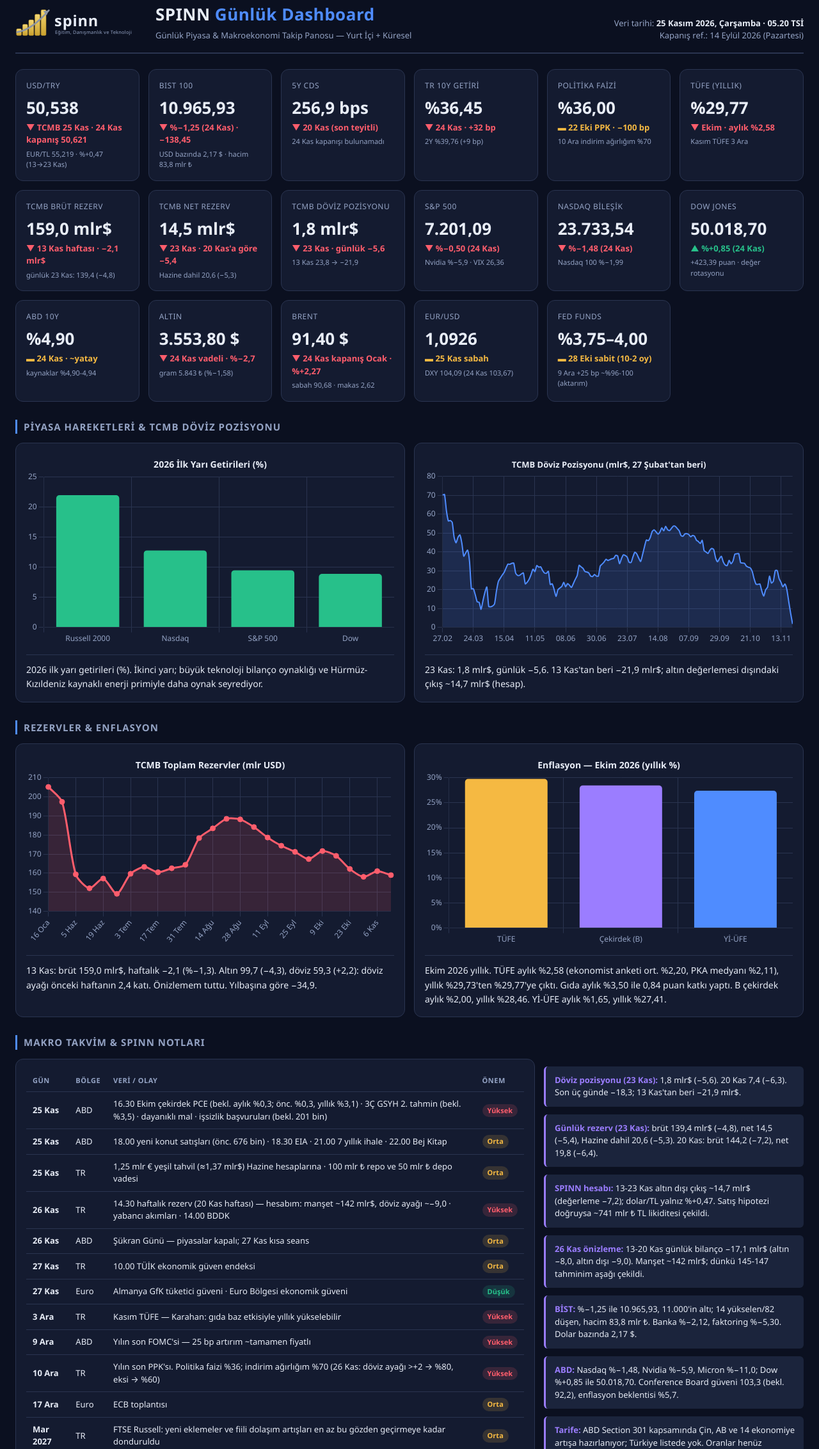
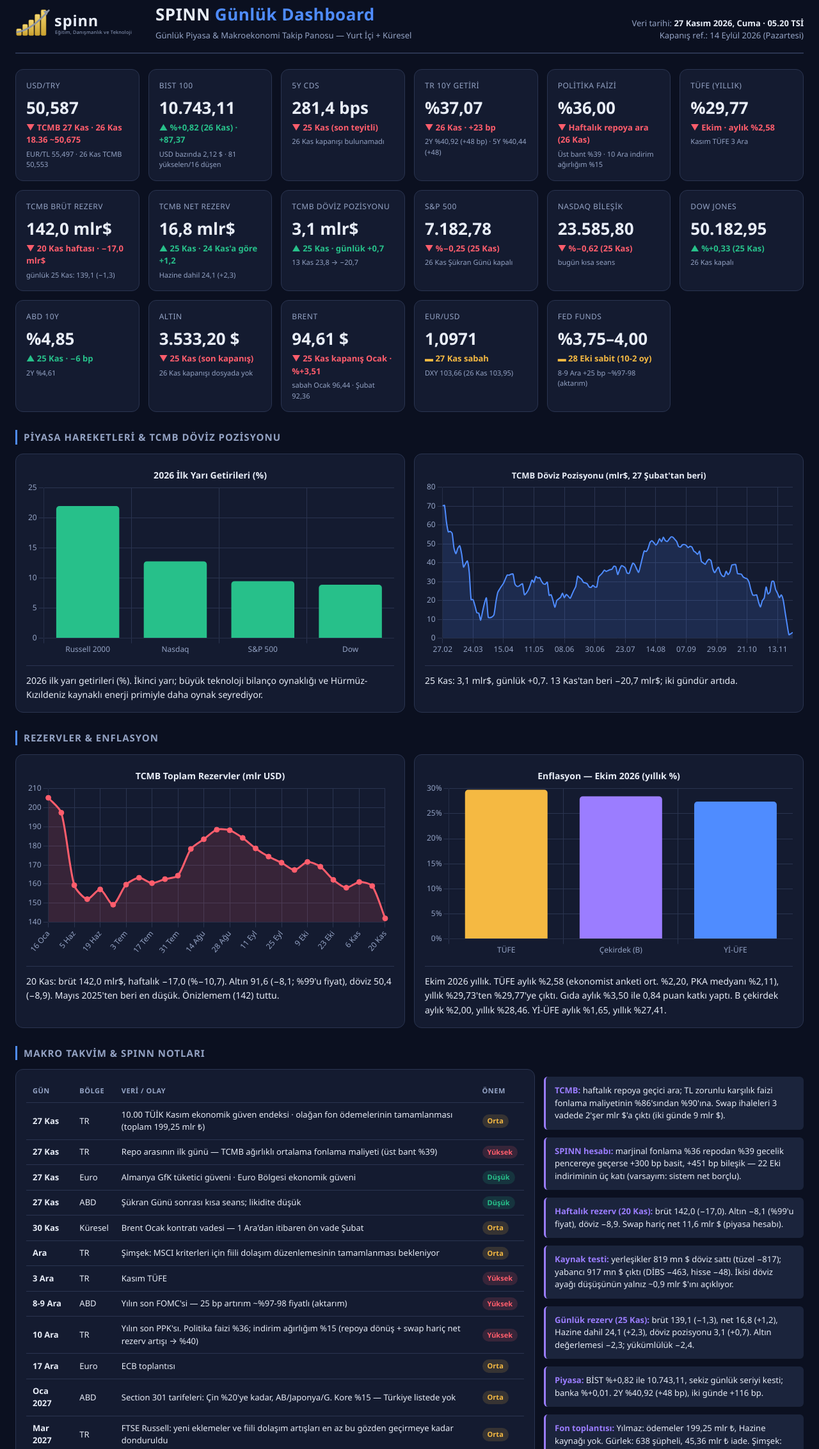
Before and after one commit to ozlemdericisengul/spinn-dashboard, a plain HTML site: page index.html in a window 1280 px wide. Shown: the part 21-2286 px from the top of the page at 64% size. Drawn offline with nearby package versions, Linux system fonts and the light colour scheme.

Commit message:
Add files via upload

```diff
--- a/index.html
+++ b/index.html
@@ -90,42 +90,42 @@
 <!-- ============================================================== -->
 <script>
 const DATA = {
-  "asof": "25 Kasım 2026, Çarşamba · 05.20 TSİ",
+  "asof": "27 Kasım 2026, Cuma · 05.20 TSİ",
   "kpis": [
     {
       "label": "USD/TRY",
-      "val": "50,538",
-      "chg": "TCMB 25 Kas · 24 Kas kapanış 50,621",
+      "val": "50,587",
+      "chg": "TCMB 27 Kas · 26 Kas 18.36 ~50,675",
       "dir": "down",
-      "meta": "EUR/TL 55,219 · %+0,47 (13→23 Kas)"
+      "meta": "EUR/TL 55,497 · 26 Kas TCMB 50,553"
     },
     {
       "label": "BIST 100",
-      "val": "10.965,93",
-      "chg": "%−1,25 (24 Kas) · −138,45",
-      "dir": "down",
-      "meta": "USD bazında 2,17 $ · hacim 83,8 mlr ₺"
+      "val": "10.743,11",
+      "chg": "%+0,82 (26 Kas) · +87,37",
+      "dir": "up",
+      "meta": "USD bazında 2,12 $ · 81 yükselen/16 düşen"
     },
     {
       "label": "5Y CDS",
-      "val": "256,9 bps",
-      "chg": "20 Kas (son teyitli)",
+      "val": "281,4 bps",
+      "chg": "25 Kas (son teyitli)",
       "dir": "down",
-      "meta": "24 Kas kapanışı bulunamadı"
+      "meta": "26 Kas kapanışı bulunamadı"
     },
     {
       "label": "TR 10Y getiri",
-      "val": "%36,45",
-      "chg": "24 Kas · +32 bp",
+      "val": "%37,07",
+      "chg": "26 Kas · +23 bp",
       "dir": "down",
-      "meta": "2Y %39,76 (+9 bp)"
+      "meta": "2Y %40,92 (+48 bp) · 5Y %40,44 (+48)"
     },
     {
       "label": "Politika Faizi",
       "val": "%36,00",
-      "chg": "22 Eki PPK · −100 bp",
-      "dir": "flat",
-      "meta": "10 Ara indirim ağırlığım %70"
+      "chg": "Haftalık repoya ara (26 Kas)",
+      "dir": "down",
+      "meta": "Üst bant %39 · 10 Ara indirim ağırlığım %15"
     },
     {
       "label": "TÜFE (yıllık)",
@@ -136,80 +136,80 @@ const DATA = {
     },
     {
       "label": "TCMB Brüt Rezerv",
-      "val": "159,0 mlr$",
-      "chg": "13 Kas haftası · −2,1 mlr$",
+      "val": "142,0 mlr$",
+      "chg": "20 Kas haftası · −17,0 mlr$",
       "dir": "down",
-      "meta": "günlük 23 Kas: 139,4 (−4,8)"
+      "meta": "günlük 25 Kas: 139,1 (−1,3)"
     },
     {
       "label": "TCMB Net Rezerv",
-      "val": "14,5 mlr$",
-      "chg": "23 Kas · 20 Kas'a göre −5,4",
-      "dir": "down",
-      "meta": "Hazine dahil 20,6 (−5,3)"
+      "val": "16,8 mlr$",
+      "chg": "25 Kas · 24 Kas'a göre +1,2",
+      "dir": "up",
+      "meta": "Hazine dahil 24,1 (+2,3)"
     },
     {
       "label": "TCMB Döviz Pozisyonu",
-      "val": "1,8 mlr$",
-      "chg": "23 Kas · günlük −5,6",
-      "dir": "down",
-      "meta": "13 Kas 23,8 → −21,9"
+      "val": "3,1 mlr$",
+      "chg": "25 Kas · günlük +0,7",
+      "dir": "up",
+      "meta": "13 Kas 23,8 → −20,7"
     },
     {
       "label": "S&P 500",
-      "val": "7.201,09",
-      "chg": "%−0,50 (24 Kas)",
+      "val": "7.182,78",
+      "chg": "%−0,25 (25 Kas)",
       "dir": "down",
-      "meta": "Nvidia %−5,9 · VIX 26,36"
+      "meta": "26 Kas Şükran Günü kapalı"
     },
     {
       "label": "Nasdaq Bileşik",
-      "val": "23.733,54",
-      "chg": "%−1,48 (24 Kas)",
+      "val": "23.585,80",
+      "chg": "%−0,62 (25 Kas)",
       "dir": "down",
-      "meta": "Nasdaq 100 %−1,99"
+      "meta": "bugün kısa seans"
     },
     {
       "label": "Dow Jones",
-      "val": "50.018,70",
-      "chg": "%+0,85 (24 Kas)",
+      "val": "50.182,95",
+      "chg": "%+0,33 (25 Kas)",
       "dir": "up",
-      "meta": "+423,39 puan · değer rotasyonu"
+      "meta": "26 Kas kapalı"
     },
     {
       "label": "ABD 10Y",
-      "val": "%4,90",
-      "chg": "24 Kas · ~yatay",
-      "dir": "flat",
-      "meta": "kaynaklar %4,90-4,94"
+      "val": "%4,85",
+      "chg": "25 Kas · −6 bp",
+      "dir": "up",
+      "meta": "2Y %4,61"
     },
     {
       "label": "Altın",
-      "val": "3.553,80 $",
-      "chg": "24 Kas vadeli · %−2,7",
+      "val": "3.533,20 $",
+      "chg": "25 Kas (son kapanış)",
       "dir": "down",
-      "meta": "gram 5.843 ₺ (%−1,58)"
+      "meta": "26 Kas kapanışı dosyada yok"
     },
     {
       "label": "Brent",
-      "val": "91,40 $",
-      "chg": "24 Kas kapanış Ocak · %+2,27",
+      "val": "94,61 $",
+      "chg": "25 Kas kapanış Ocak · %+3,51",
       "dir": "down",
-      "meta": "sabah 90,68 · makas 2,62"
+      "meta": "sabah Ocak 96,44 · Şubat 92,36"
     },
     {
       "label": "EUR/USD",
-      "val": "1,0926",
-      "chg": "25 Kas sabah",
+      "val": "1,0971",
+      "chg": "27 Kas sabah",
       "dir": "flat",
-      "meta": "DXY 104,09 (24 Kas 103,67)"
+      "meta": "DXY 103,66 (26 Kas 103,95)"
     },
     {
       "label": "Fed Funds",
       "val": "%3,75–4,00",
       "chg": "28 Eki sabit (10-2 oy)",
       "dir": "flat",
-      "meta": "9 Ara +25 bp ~%96-100 (aktarım)"
+      "meta": "8-9 Ara +25 bp ~%97-98 (aktarım)"
     }
   ],
   "moves": {
@@ -411,7 +411,9 @@ const DATA = {
       "18.11",
       "19.11",
       "20.11",
-      "23.11"
+      "23.11",
+      "24.11",
+      "25.11"
     ],
     "values": [
       70.13,
@@ -595,10 +597,12 @@ const DATA = {
       22.93,
       20.11,
       13.67,
-      7.41,
-      1.83
+      7.43,
+      1.86,
+      2.38,
+      3.1
     ],
-    "note": "23 Kas: 1,8 mlr$, günlük −5,6. 13 Kas'tan beri −21,9 mlr$; altın değerlemesi dışındaki çıkış ~14,7 mlr$ (hesap)."
+    "note": "25 Kas: 3,1 mlr$, günlük +0,7. 13 Kas'tan beri −20,7 mlr$; iki gündür artıda."
   },
   "reserves": {
     "labels": [
@@ -627,7 +631,8 @@ const DATA = {
       "23 Eki",
       "30 Eki",
       "6 Kas",
-      "13 Kas"
+      "13 Kas",
+      "20 Kas"
     ],
     "values": [
       205.2,
@@ -655,9 +660,10 @@ const DATA = {
       162.2,
       158.1,
       161.1,
-      159.0
+      159.0,
+      142.0
     ],
-    "note": "13 Kas: brüt 159,0 mlr$, haftalık −2,1 (%−1,3). Altın 99,7 (−4,3), döviz 59,3 (+2,2): döviz ayağı önceki haftanın 2,4 katı. Önizlemem tuttu. Yılbaşına göre −34,9."
+    "note": "20 Kas: brüt 142,0 mlr$, haftalık −17,0 (%−10,7). Altın 91,6 (−8,1; %99'u fiyat), döviz 50,4 (−8,9). Mayıs 2025'ten beri en düşük. Önizlemem (142) tuttu."
   },
   "inflation": {
     "labels": [
@@ -674,40 +680,16 @@ const DATA = {
   },
   "calendar": [
     {
-      "d": "25 Kas",
-      "r": "ABD",
-      "e": "16.30 Ekim çekirdek PCE (bekl. aylık %0,3; önc. %0,3, yıllık %3,1) · 3Ç GSYH 2. tahmin (bekl. %3,5) · dayanıklı mal · işsizlik başvuruları (bekl. 201 bin)",
-      "imp": "h"
-    },
-    {
-      "d": "25 Kas",
-      "r": "ABD",
-      "e": "18.00 yeni konut satışları (önc. 676 bin) · 18.30 EIA · 21.00 7 yıllık ihale · 22.00 Bej Kitap",
-      "imp": "m"
-    },
-    {
-      "d": "25 Kas",
+      "d": "27 Kas",
       "r": "TR",
-      "e": "1,25 mlr € yeşil tahvil (≈1,37 mlr$) Hazine hesaplarına · 100 mlr ₺ repo ve 50 mlr ₺ depo vadesi",
-      "imp": "m"
-    },
-    {
-      "d": "26 Kas",
-      "r": "TR",
-      "e": "14.30 haftalık rezerv (20 Kas haftası) — hesabım: manşet ~142 mlr$, döviz ayağı ~−9,0 · yabancı akımları · 14.00 BDDK",
-      "imp": "h"
-    },
-    {
-      "d": "26 Kas",
-      "r": "ABD",
-      "e": "Şükran Günü — piyasalar kapalı; 27 Kas kısa seans",
+      "e": "10.00 TÜİK Kasım ekonomik güven endeksi · olağan fon ödemelerinin tamamlanması (toplam 199,25 mlr ₺)",
       "imp": "m"
     },
     {
       "d": "27 Kas",
       "r": "TR",
-      "e": "10.00 TÜİK ekonomik güven endeksi",
-      "imp": "m"
+      "e": "Repo arasının ilk günü — TCMB ağırlıklı ortalama fonlama maliyeti (üst bant %39)",
+      "imp": "h"
     },
     {
       "d": "27 Kas",
@@ -716,27 +698,51 @@ const DATA = {
       "imp": "l"
     },
     {
+      "d": "27 Kas",
+      "r": "ABD",
+      "e": "Şükran Günü sonrası kısa seans; likidite düşük",
+      "imp": "l"
+    },
+    {
+      "d": "30 Kas",
+      "r": "Küresel",
+      "e": "Brent Ocak kontratı vadesi — 1 Ara'dan itibaren ön vade Şubat",
+      "imp": "m"
+    },
+    {
+      "d": "Ara",
+      "r": "TR",
+      "e": "Şimşek: MSCI kriterleri için fiili dolaşım düzenlemesinin tamamlanması bekleniyor",
+      "imp": "m"
+    },
+    {
       "d": "3 Ara",
       "r": "TR",
-      "e": "Kasım TÜFE — Karahan: gıda baz etkisiyle yıllık yükselebilir",
+      "e": "Kasım TÜFE",
       "imp": "h"
     },
     {
-      "d": "9 Ara",
+      "d": "8-9 Ara",
       "r": "ABD",
-      "e": "Yılın son FOMC'si — 25 bp artırım ~tamamen fiyatlı",
+      "e": "Yılın son FOMC'si — 25 bp artırım ~%97-98 fiyatlı (aktarım)",
       "imp": "h"
     },
     {
       "d": "10 Ara",
       "r": "TR",
-      "e": "Yılın son PPK'sı. Politika faizi %36; indirim ağırlığım %70 (26 Kas: döviz ayağı >+2 → %80, eksi → %60)",
+      "e": "Yılın son PPK'sı. Politika faizi %36; indirim ağırlığım %15 (repoya dönüş + swap hariç net rezerv artışı → %40)",
       "imp": "h"
     },
     {
       "d": "17 Ara",
       "r": "Euro",
       "e": "ECB toplantısı",
+      "imp": "m"
+    },
+    {
+      "d": "Oca 2027",
+      "r": "ABD",
+      "e": "Section 301 tarifeleri: Çin %20'ye kadar, AB/Japonya/G. Kore %15 — Türkiye listede yok",
       "imp": "m"
     },
     {
@@ -753,14 +759,14 @@ const DATA = {
     }
   ],
   "notes": [
-    "<b>Döviz pozisyonu (23 Kas):</b> 1,8 mlr$ (−5,6). 20 Kas 7,4 (−6,3). Son üç günde −18,3; 13 Kas'tan beri −21,9 mlr$.",
-    "<b>Günlük rezerv (23 Kas):</b> brüt 139,4 mlr$ (−4,8), net 14,5 (−5,4), Hazine dahil 20,6 (−5,3). 20 Kas: brüt 144,2 (−7,2), net 19,8 (−6,4).",
-    "<b>SPINN hesabı:</b> 13-23 Kas altın dışı çıkış ~14,7 mlr$ (değerleme −7,2); dolar/TL yalnız %+0,47. Satış hipotezi doğruysa ~741 mlr ₺ TL likiditesi çekildi.",
-    "<b>26 Kas önizleme:</b> 13-20 Kas günlük bilanço −17,1 mlr$ (altın −8,0, altın dışı −9,0). Manşet ~142 mlr$; dünkü 145-147 tahminim aşağı çekildi.",
-    "<b>BİST:</b> %−1,25 ile 10.965,93, 11.000'in altı; 14 yükselen/82 düşen, hacim 83,8 mlr ₺. Banka %−2,12, faktoring %−5,30. Dolar bazında 2,17 $.",
-    "<b>ABD:</b> Nasdaq %−1,48, Nvidia %−5,9, Micron %−11,0; Dow %+0,85 ile 50.018,70. Conference Board güveni 103,3 (bekl. 92,2), enflasyon beklentisi %5,7.",
-    "<b>Tarife:</b> ABD Section 301 kapsamında Çin, AB ve 14 ekonomiye artışa hazırlanıyor; Türkiye listede yok. Oranlar henüz açıklanmadı.",
-    "<b>Emtia:</b> Brent Ocak 91,40 $ (%+2,27), makas 2,62. Ons vadeli ~3.554 $ (%−2,7), gümüş sabah %−5,4. Yeşil tahvil tutarı bugün Hazine hesaplarında."
+    "<b>TCMB:</b> haftalık repoya geçici ara; TL zorunlu karşılık faizi fonlama maliyetinin %86'sından %90'ına. Swap ihaleleri 3 vadede 2'şer mlr $'a çıktı (iki günde 9 mlr $).",
+    "<b>SPINN hesabı:</b> marjinal fonlama %36 repodan %39 gecelik pencereye geçerse +300 bp basit, +451 bp bileşik — 22 Eki indiriminin üç katı (varsayım: sistem net borçlu).",
+    "<b>Haftalık rezerv (20 Kas):</b> brüt 142,0 (−17,0). Altın −8,1 (%99'u fiyat), döviz −8,9. Swap hariç net 11,6 mlr $ (piyasa hesabı).",
+    "<b>Kaynak testi:</b> yerleşikler 819 mn $ döviz sattı (tüzel −817); yabancı 917 mn $ çıktı (DİBS −463, hisse −48). İkisi döviz ayağı düşüşünün yalnız ~0,9 mlr $'ını açıklıyor.",
+    "<b>Günlük rezerv (25 Kas):</b> brüt 139,1 (−1,3), net 16,8 (+1,2), Hazine dahil 24,1 (+2,3), döviz pozisyonu 3,1 (+0,7). Altın değerlemesi −2,3; yükümlülük −2,4.",
+    "<b>Piyasa:</b> BİST %+0,82 ile 10.743,11, sekiz günlük seriyi kesti; banka %+0,01. 2Y %40,92 (+48 bp), iki günde +116 bp.",
+    "<b>Fon toplantısı:</b> Yılmaz: ödemeler 199,25 mlr ₺, Hazine kaynağı yok. Gürlek: 638 şüpheli, 45,36 mlr ₺ iade. Şimşek: TL'de stopaj indirimi gündemde olabilir.",
+    "<b>Görüşüm:</b> 10 Ara indirim ağırlığı %70 → %15. Bozan: Aralık öncesi repoya dönüş ve swap hariç net rezervin iki hafta artması."
   ]
 };
 </script>
```
